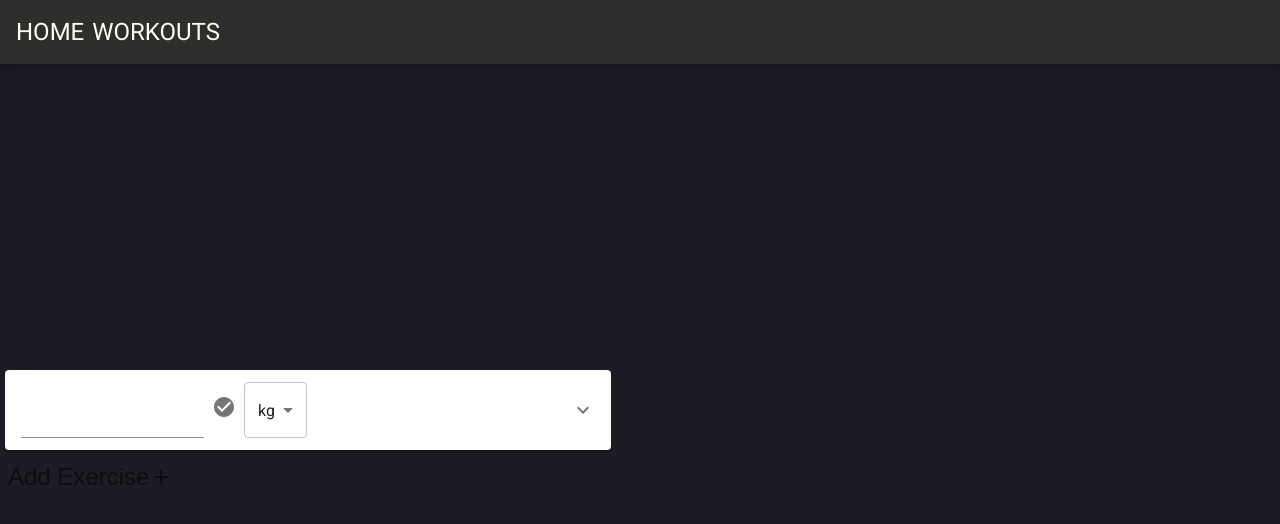
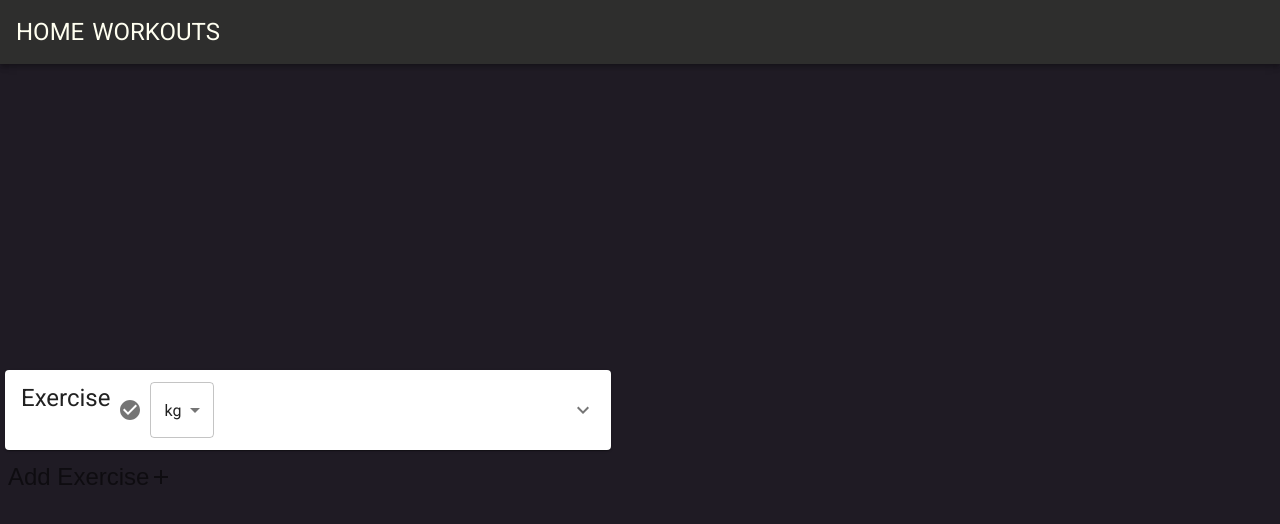
Before and after one commit to a-camarillo/workout-app, a React (Create React App) app in the folder app/: page /workouts in a window 1280 px wide. Both pictures are taken after a click on the button "edit". Shown: the top 524 px of the page. Built offline with nearby package versions, Linux system fonts and the light colour scheme.

Commit message:
move label edit to its own component

```diff
--- a/app/src/components/Exercise.tsx
+++ b/app/src/components/Exercise.tsx
@@ -10,11 +10,10 @@ import ExpandMoreIcon from '@mui/icons-material/ExpandMore';
 import IconButton from '@mui/material/IconButton';
 import AddIcon from '@mui/icons-material/Add';
 import RemoveIcon from '@mui/icons-material/Remove';
-import EditIcon from '@mui/icons-material/Edit';
-import CheckCircle from '@mui/icons-material/CheckCircle';
 import { ChangeEvent, MouseEvent, useState } from 'react';
 import Select, { SelectChangeEvent } from '@mui/material/Select';
 import MenuItem from '@mui/material/MenuItem';
+import LabelEdit from './LabelEdit';
 
 
 // TODO: low prio
@@ -24,27 +23,17 @@ const Exercise = () => {
 	const [exerciseLabel, setExerciseLabel] = useState('Exercise');
 	const [exerciseLabelVisibility, setExerciseLabelVisibility] = useState('inline')
 	const [exerciseInputVisibility, setExerciseInputVisibility] = useState('none')
-	const [editIconVisibility, setEditIconVisibility] = useState('inline')
-	const [confirmIconVisibility, setConfirmIconVisibility] = useState('none')
-
-	const handleEditClick = (click: MouseEvent) => {
-		click.stopPropagation();
-		setExerciseLabelVisibility('none')
-		setExerciseInputVisibility('inline')
-		setEditIconVisibility('none')
-		setConfirmIconVisibility('inline')
-	}
 
 	const handleLabelChange = (input: ChangeEvent<HTMLInputElement>) => {
 		setExerciseLabel(input.target.value)
 	}
 
-	const handleConfirmationClick = (click: MouseEvent) => {
-		click.stopPropagation();
-		setExerciseInputVisibility('none')
-		setExerciseLabelVisibility('inline')
-		setEditIconVisibility('inline')
-		setConfirmIconVisibility('none')
+	/* Edit/Confirmation Button Logic */
+	const [edit, setEdit] = useState(false)
+
+	const handleLabelEdit = (click: MouseEvent) => {
+		click.stopPropagation()
+		setEdit(!edit)
 	}
 
 	/*	Set Logic
@@ -103,23 +92,7 @@ const Exercise = () => {
 				>
 					{exerciseLabel}
 				</Typography>
-					<IconButton
-					aria-label='edit'
-					onClick={(e) => handleEditClick(e)}
-					sx={{
-						display: editIconVisibility
-					}}>
-
-						<EditIcon />
-					</IconButton>
-					<IconButton
-					aria-label='edit'
-					onClick={(e) => handleConfirmationClick(e)}
-					sx={{
-						display: confirmIconVisibility
-					}}>
-						<CheckCircle />
-					</IconButton>
+					<LabelEdit isEditing={edit} clickHandler={handleLabelEdit} />
 					<Select
 					aria-label='unit'
 					value={unit}
--- /dev/null
+++ b/app/src/components/LabelEdit.tsx
@@ -0,0 +1,36 @@
+import IconButton from '@mui/material/IconButton';
+import EditIcon from '@mui/icons-material/Edit';
+import CheckCircle from '@mui/icons-material/CheckCircle';
+import { MouseEvent } from 'react';
+
+type LabelEditProps = {
+	isEditing: boolean;
+	clickHandler: (event: MouseEvent) => void;
+}
+
+const LabelEdit = ({
+		isEditing,
+		clickHandler
+	}: LabelEditProps) => {
+
+	if (isEditing) {
+		return (
+			<IconButton
+			aria-label='edit'
+			onClick={clickHandler}
+			>
+				<CheckCircle />
+			</IconButton>
+		)
+	}
+	return (
+		<IconButton
+		aria-label='edit'
+		onClick={clickHandler}
+		>
+			<EditIcon />
+		</IconButton>
+	);
+}
+
+export default LabelEdit;
```
